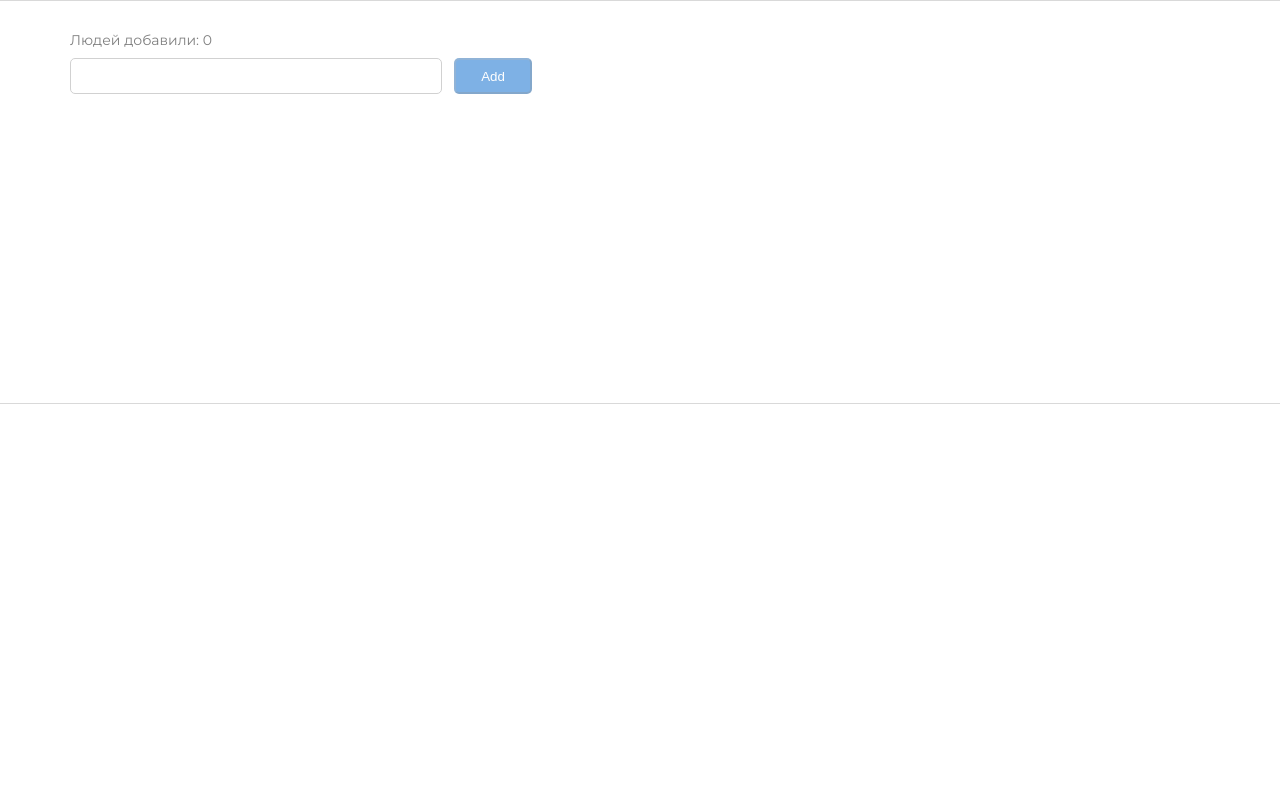
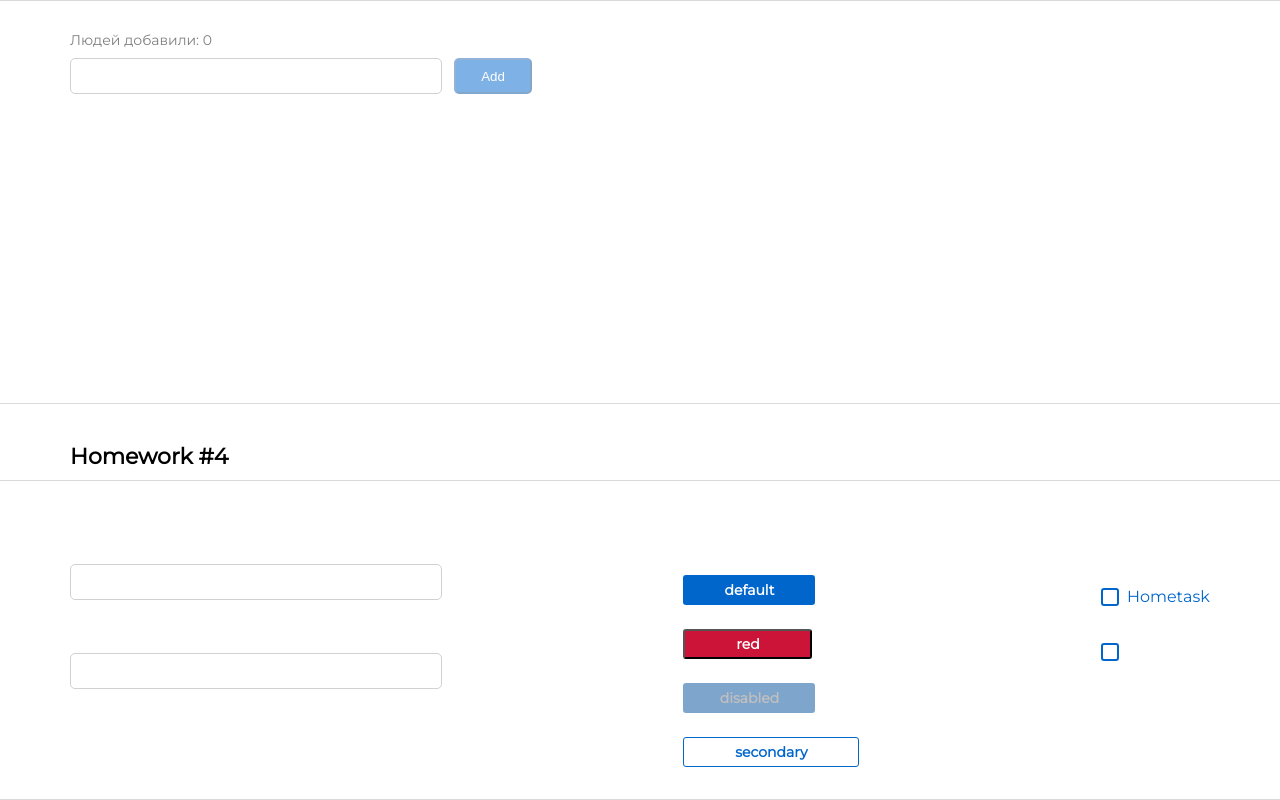
Before and after one commit to AntonKrasouski88/home_works, a React (Create React App) app: page / in a window 1280 px wide. Shown: the part 942-1742 px from the top of the page. Before the commit the page ends 1346 px from the top, so only its background shows below. Built offline with nearby package versions, Linux system fonts and the light colour scheme.

Commit message:
Did homework 4

```diff
--- a/src/s1-main/App.tsx
+++ b/src/s1-main/App.tsx
@@ -1,17 +1,17 @@
 import React from 'react'
 import s from './App.module.css'
-import HW1 from '../s2-homeworks/hw01/HW1'
+import HW1 from '../s2-homeworks/hw01/HW1';
 import HW2 from "../s2-homeworks/hw02/HW2";
 import HW3 from "../s2-homeworks/hw03/HW3";
+import HW4 from "../s2-homeworks/hw04/HW4";
 
 function App() {
     return (
         <div className={s.App}>
             <HW1/>
-            {/*раскомментировать по ходу выполнения*/}
             <HW2/>
             <HW3/>
-            {/*<HW4/>*/}
+            <HW4/>
 
             {/*при выполнении дз 5 и более - закомментировать здесь дз 1-4, так как они есть внутри дз 5*/}
             {/*<HW5/>*/}
--- a/src/s2-homeworks/hw04/Stand.module.css
+++ b/src/s2-homeworks/hw04/Stand.module.css
@@ -14,10 +14,16 @@
     display: flex;
     flex-direction: column;
     gap: 24px;
+    margin-top: 94px;
 }
 
 .checkboxes {
     display: flex;
     flex-direction: column;
     gap: 36px;
+    font-family: 'Montserrat';
+    font-style: normal;
+    font-weight: 400;
+    font-size: 16px;
+    line-height: 20px;
 }
--- a/src/s2-homeworks/hw04/Stand.tsx
+++ b/src/s2-homeworks/hw04/Stand.tsx
@@ -82,7 +82,7 @@ const Stand = () => {
                         checked={stateForAllCheckboxes}
                         onChangeChecked={setChecked}
                     >
-                        some text
+                        Hometask
                     </SuperCheckbox>
                 </div>
                 {/*совместим со старым кодом:*/}
--- a/src/s2-homeworks/hw04/common/c1-SuperInputText/SuperInputText.module.css
+++ b/src/s2-homeworks/hw04/common/c1-SuperInputText/SuperInputText.module.css
@@ -1,20 +1,51 @@
 .input:focus {
+    width: 372px;
+    height: 36px;
+    border: 2px solid #D1D1D1;
+    border-radius: 5px;
 }
 
 .input {
+    width: 372px;
+    height: 36px;
+    border: 1px solid #D1D1D1;
+    border-radius: 5px;
+    outline: 0
 }
 
 .inputWrapper {
+    display: flex;
+    flex-direction: column-reverse;
 }
 
 .superInput {
+    width: 372px;
+    height: 36px;
+    border: 1px solid #D1D1D1;
+    border-radius: 5px;
+    outline: 0
 }
 
 .errorInput {
+    width: 372px;
+    height: 36px;
+    border: 1px solid #CC1439;
+    border-radius: 5px;
 }
 
 .errorInput:focus {
+    width: 372px;
+    height: 36px;
+    border: 2px solid #CC1439;
+    border-radius: 5px;
 }
 
 .error {
+    color: #CC1439;
+    font-family: 'Montserrat';
+    font-style: normal;
+    font-weight: 400;
+    font-size: 14px;
+    line-height: 12px;
+    margin-bottom: 5px;
 }
--- a/src/s2-homeworks/hw04/common/c2-SuperButton/SuperButton.module.css
+++ b/src/s2-homeworks/hw04/common/c2-SuperButton/SuperButton.module.css
@@ -1,36 +1,106 @@
 .button {
+    width: 132px;
+    height: 30px;
 }
 
 .disabled {
+    width: 132px;
+    height: 30px;
+    background-color: #004D99;
+    opacity: 0.5;
+    border-radius: 3px;
+    font-family: 'Montserrat', sans-serif;
+    font-style: normal;
+    font-weight: 600;
+    font-size: 14px;
+    line-height: 20px;
+    border: none;
 }
 
 .secondary {
+    width: 176px;
+    height: 30px;
+    border: 1px solid #0066CC;
+    border-radius: 3px;
+    background-color: #FFFFFF;
+    color: #0066CC;
+    font-family: 'Montserrat', sans-serif;
+    font-style: normal;
+    font-weight: 600;
+    font-size: 14px;
+    line-height: 20px;
 }
 
 .default {
+    width: 132px;
+    height: 30px;
+    background: #0066CC;
+    border-radius: 3px;
+    border: none;
+    color: #FFFFFF;
+    font-family: 'Montserrat', sans-serif;
+    font-style: normal;
+    font-weight: 600;
+    font-size: 14px;
+    line-height: 20px;
 }
 
 .red {
+    width: 129px;
+    height: 30px;
+    background: #CC1439;
+    border-radius: 3px;
+    color: #FFFFFF;
+    font-family: 'Montserrat', sans-serif;
+    font-style: normal;
+    font-weight: 600;
+    font-size: 14px;
+    line-height: 20px;
 }
 
 .default:hover {
+    width: 167px;
+    height: 30px;
+    background: #0080FF;
 }
 
 .red:hover {
+    width: 167px;
+    height: 30px;
+    background: #FF1A47;
 }
 
 .secondary:hover {
+    background: #E5F0FA;
+    transition: 0.5s;
 }
 
 
 .default:active {
+    width: 132px;
+    height: 30px;
 }
 
 .secondary:active {
+    background: #79aade;
 }
 
 .red:active {
+    width: 132px;
+    height: 30px;
 }
 
 .button:disabled {
+    width: 132px;
+    height: 30px;
+    background-color: #004D99;
+    opacity: 0.5;
+    border-radius: 3px;
+    font-family: 'Montserrat';
+    font-style: normal;
+    font-weight: 600;
+    font-size: 14px;
+    line-height: 20px;
+    border: none;
+    color: grey;
 }
--- a/src/s2-homeworks/hw04/common/c2-SuperButton/SuperButton.tsx
+++ b/src/s2-homeworks/hw04/common/c2-SuperButton/SuperButton.tsx
@@ -18,10 +18,8 @@ const SuperButton: React.FC<SuperButtonPropsType> = (
     }
 ) => {
     const finalClassName = s.button
-        // + (disabled
-        //         ? ...
-        //         : xType === 'red'
-        //             ? ...
+        + (xType==='secondary' ? ' ' + s.secondary: xType === 'red' ? ' ' + s.red : ' ' + s.default)
+        + (disabled ? ' ' + s.disabled: '')
         + (className ? ' ' + className : '') // задачка на смешивание классов
 
     return (
--- a/src/s2-homeworks/hw04/common/c3-SuperCheckbox/SuperCheckbox.tsx
+++ b/src/s2-homeworks/hw04/common/c3-SuperCheckbox/SuperCheckbox.tsx
@@ -28,7 +28,9 @@ const SuperCheckbox: React.FC<SuperCheckboxPropsType> = (
 ) => {
     const onChangeCallback = (e: ChangeEvent<HTMLInputElement>) => {
         // задачка на написание онченджа
+        onChange?.(e)
 
+        onChangeChecked?.(e.currentTarget.checked);
     }
 
     const finalInputClassName = s.checkbox
```
